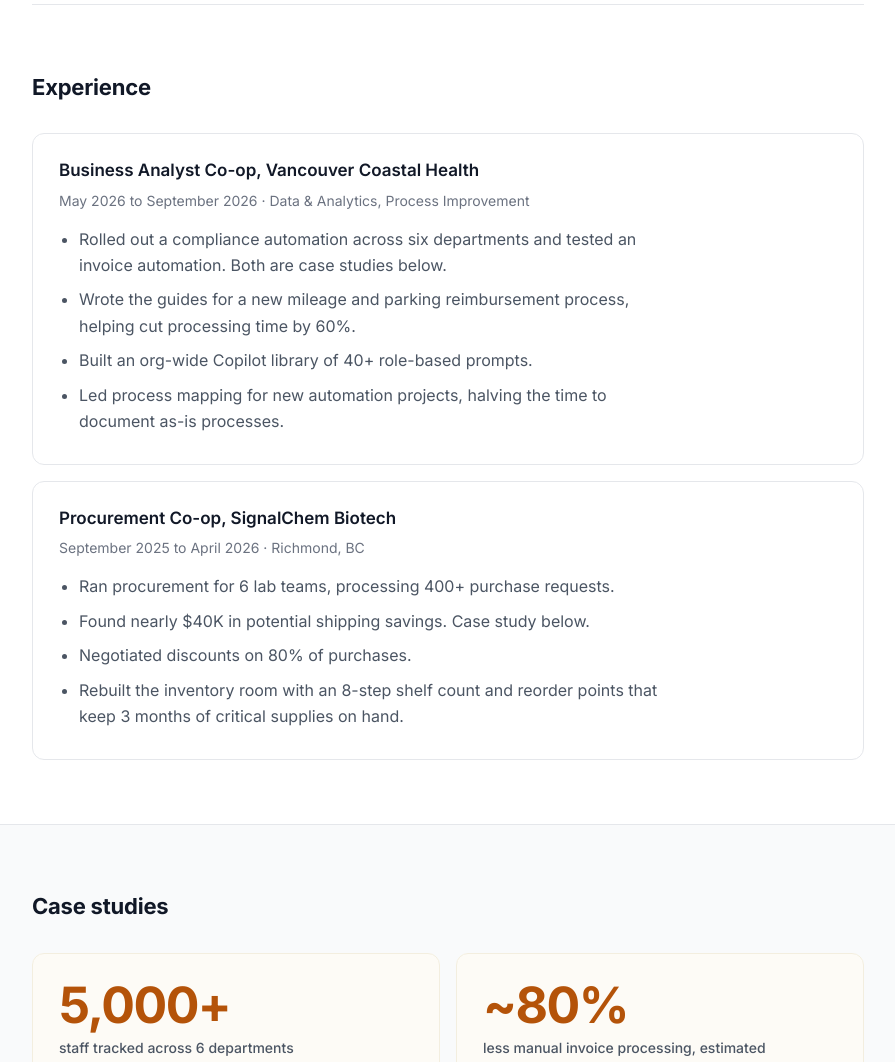
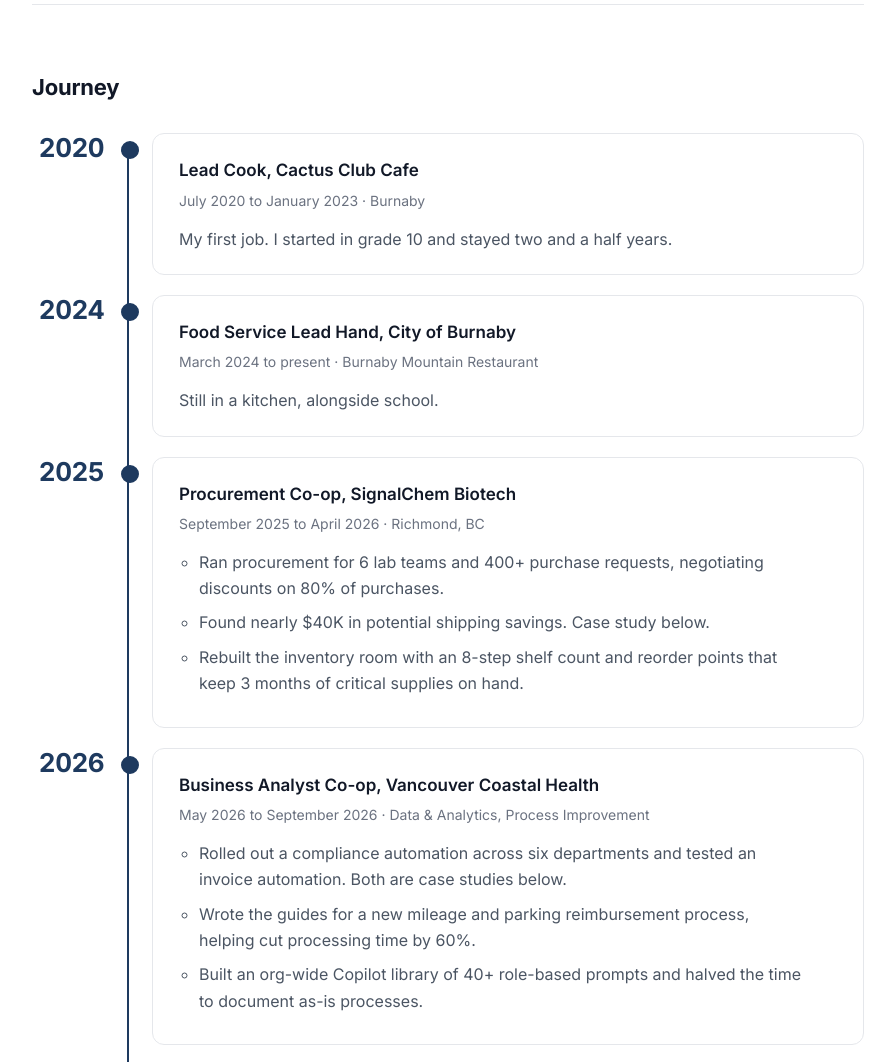
Before and after one commit to victorccyu/victorccyu.github.io, a plain HTML site: page index.html in a window 1280 px wide. Shown: the part 1180-2242 px from the top of the page, without its empty margins (192-1087 px from the left). Drawn offline with Linux system fonts and the light colour scheme.

Commit message:
Turn Experience into a journey timeline with kitchen work
Five stops from Cactus Club in 2020 to what's next in 2027. The line
fills and the dots light up as the reader scrolls. Works without
JavaScript and holds still under reduced motion.

Co-Authored-By: Claude Fable 5.2 <noreply@anthropic.com>
Claude-Session: https://claude.ai/code/session_01Xn2pex71hF2xDqnU8v4oup

```diff
--- a/index.html
+++ b/index.html
@@ -210,6 +210,30 @@
   }
   nav a:hover { text-decoration: underline; text-underline-offset: 4px; }
 
+  /* Journey timeline: the line draws in as you scroll */
+  .tl { list-style: none; margin: 0; padding: 0; position: relative; }
+  .tl::before, .tl-fill { content: ""; position: absolute; left: 95px; top: 10px; bottom: 34px; width: 2px; background: var(--line); }
+  .tl-fill { background: var(--accent); transform-origin: top; }
+  .js .tl-fill { transform: scaleY(0); }
+  .stop { position: relative; display: grid; grid-template-columns: 72px minmax(0, 1fr); gap: 48px; padding-bottom: 20px; }
+  .stop:last-child { padding-bottom: 0; }
+  .stop::before { content: ""; position: absolute; left: 89px; top: 8px; width: 14px; height: 14px; border-radius: 50%; background: var(--bg); border: 2px solid var(--accent); z-index: 1; transition: background .3s ease; }
+  .stop.on::before, html:not(.js) .stop::before { background: var(--accent); }
+  .stop.next::before { border-style: dashed; }
+  .stop.next.on::before { background: var(--bg); }
+  .yr { margin: 0; text-align: right; font-size: 26px; line-height: 30px; font-weight: 700; letter-spacing: -.02em; color: var(--accent); font-variant-numeric: tabular-nums; }
+  .stop .job { margin-bottom: 0; }
+  .stop .job > p:last-child { margin-bottom: 0; }
+  .stop.next .job { border-style: dashed; background: var(--panel); }
+  @media (max-width: 640px) {
+    .tl::before, .tl-fill { left: 6px; }
+    .stop { grid-template-columns: minmax(0, 1fr); gap: 8px; padding-left: 30px; }
+    .stop::before { left: 0; }
+    .yr { text-align: left; }
+    .stop .job { padding: 18px 18px; }
+  }
+  @media (prefers-reduced-motion: reduce) { .js .tl-fill { transform: none; } .stop::before { transition: none; } }
+
   /* Pull quote: the porter week */
   .pull { position: relative; margin: 28px 0 0; padding: 30px 32px 30px 76px; background: #fff7ed; border: 1px solid #fed7aa; border-radius: 12px; }
   .pull::before { content: "\201C"; position: absolute; left: 24px; top: 14px; font-size: 76px; line-height: 1; font-weight: 700; color: var(--amber); font-family: Georgia, "Times New Roman", serif; }
@@ -295,29 +319,57 @@
   </section>
 
   <section id="experience" class="reveal">
-    <h2>Experience</h2>
-
+    <h2>Journey</h2>
+    <ol class="tl">
+      <li class="tl-fill" aria-hidden="true"></li>
+      <li class="stop">
+        <p class="yr">2020</p>
+        <div class="job">
+          <h3>Lead Cook, Cactus Club Cafe</h3>
+          <p class="meta">July 2020 to January 2023 · Burnaby</p>
+          <p>My first job. I started in grade 10 and stayed two and a half years.</p>
+        </div>
+      </li>
+      <li class="stop">
+        <p class="yr">2024</p>
+        <div class="job">
+          <h3>Food Service Lead Hand, City of Burnaby</h3>
+          <p class="meta">March 2024 to present · Burnaby Mountain Restaurant</p>
+          <p>Still in a kitchen, alongside school.</p>
+        </div>
+      </li>
+      <li class="stop">
+        <p class="yr">2025</p>
+        <div class="job">
+          <h3>Procurement Co-op, SignalChem Biotech</h3>
+          <p class="meta">September 2025 to April 2026 · Richmond, BC</p>
+          <ul class="points">
+            <li>Ran procurement for 6 lab teams and 400+ purchase requests, negotiating discounts on 80% of purchases.</li>
+            <li>Found nearly $40K in potential shipping savings. Case study below.</li>
+            <li>Rebuilt the inventory room with an 8-step shelf count and reorder points that keep 3 months of critical supplies on hand.</li>
+          </ul>
+        </div>
+      </li>
+      <li class="stop">
+        <p class="yr">2026</p>
         <div class="job">
           <h3>Business Analyst Co-op, Vancouver Coastal Health</h3>
           <p class="meta">May 2026 to September 2026 · Data &amp; Analytics, Process Improvement</p>
           <ul class="points">
             <li>Rolled out a compliance automation across six departments and tested an invoice automation. Both are case studies below.</li>
             <li>Wrote the guides for a new mileage and parking reimbursement process, helping cut processing time by 60%.</li>
-        <li>Built an org-wide Copilot library of 40+ role-based prompts.</li>
-        <li>Led process mapping for new automation projects, halving the time to document as-is processes.</li>
+            <li>Built an org-wide Copilot library of 40+ role-based prompts and halved the time to document as-is processes.</li>
           </ul>
         </div>
-
+      </li>
+      <li class="stop next">
+        <p class="yr">2027</p>
         <div class="job">
-      <h3>Procurement Co-op, SignalChem Biotech</h3>
-      <p class="meta">September 2025 to April 2026 · Richmond, BC</p>
-      <ul class="points">
-        <li>Ran procurement for 6 lab teams, processing 400+ purchase requests.</li>
-        <li>Found nearly $40K in potential shipping savings. Case study below.</li>
-        <li>Negotiated discounts on 80% of purchases.</li>
-        <li>Rebuilt the inventory room with an 8-step shelf count and reorder points that keep 3 months of critical supplies on hand.</li>
-      </ul>
+          <h3>What's next</h3>
+          <p>Graduating in June and looking for a business analyst or process improvement role.</p>
         </div>
+      </li>
+    </ol>
   </section>
 
   <div class="band"><section id="cases" class="reveal">
@@ -567,5 +619,26 @@
     box.appendChild(out); show(); document.body.appendChild(box);
   })();
 </script>
+<script>
+  /* Journey timeline: fill the line and light the dots as the reader scrolls. */
+  (function () {
+    var tl = document.querySelector('.tl'), fill = document.querySelector('.tl-fill');
+    if (!tl || !fill) return;
+    var stops = tl.querySelectorAll('.stop'), still = window.matchMedia('(prefers-reduced-motion: reduce)').matches, queued = false;
+    function update() {
+      queued = false;
+      var mark = window.innerHeight * 0.72, r = tl.getBoundingClientRect();
+      var prog = still ? 1 : Math.max(0, Math.min(1, (mark - r.top) / r.height));
+      fill.style.transform = 'scaleY(' + prog.toFixed(3) + ')';
+      for (var i = 0; i < stops.length; i++) {
+        stops[i].classList.toggle('on', still || stops[i].getBoundingClientRect().top < mark);
+      }
+    }
+    function ask() { if (!queued) { queued = true; requestAnimationFrame(update); } }
+    window.addEventListener('scroll', ask, { passive: true });
+    window.addEventListener('resize', ask);
+    update();
+  })();
+</script>
 </body>
 </html>
```
Lines whose indentation alone changed are shown as unchanged.
